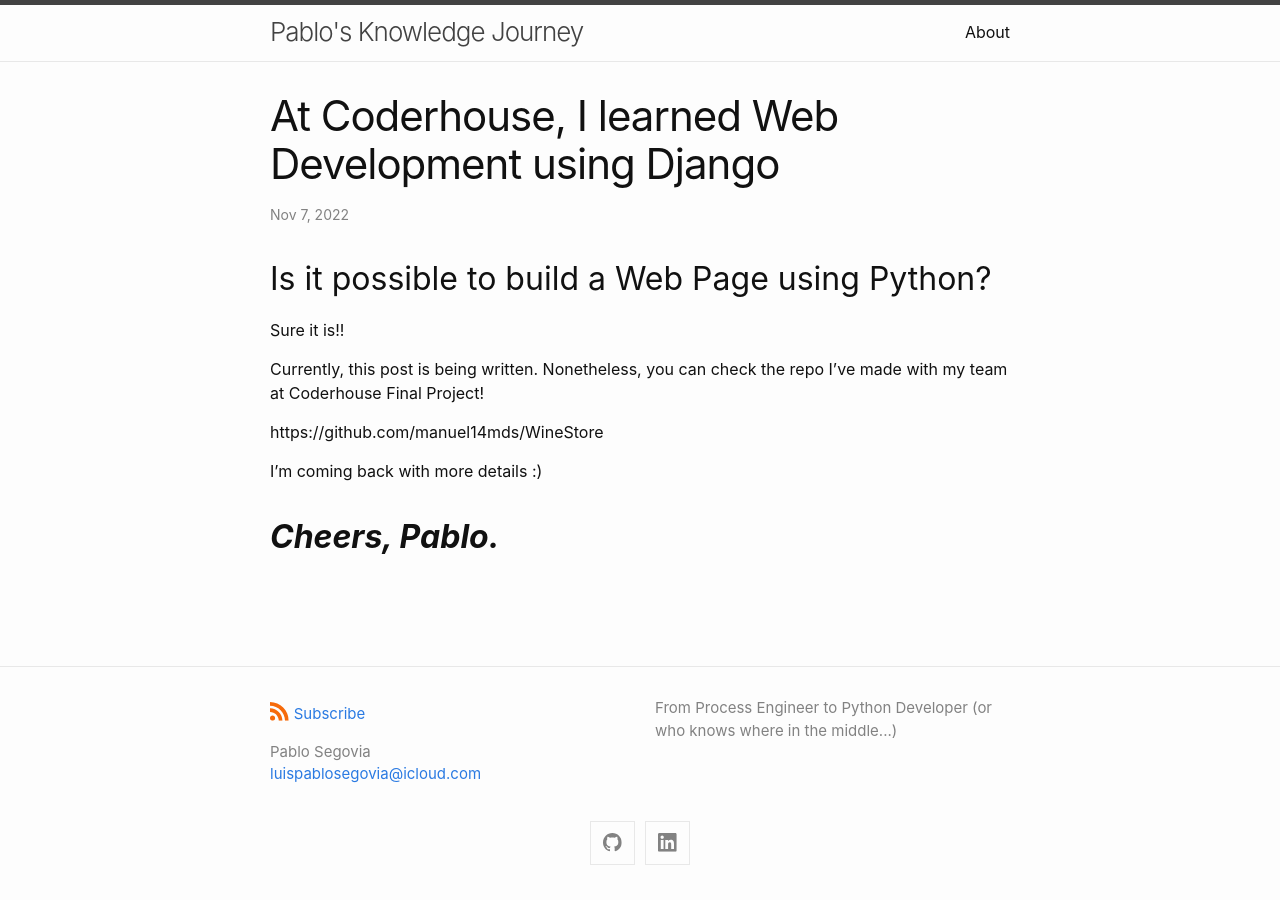
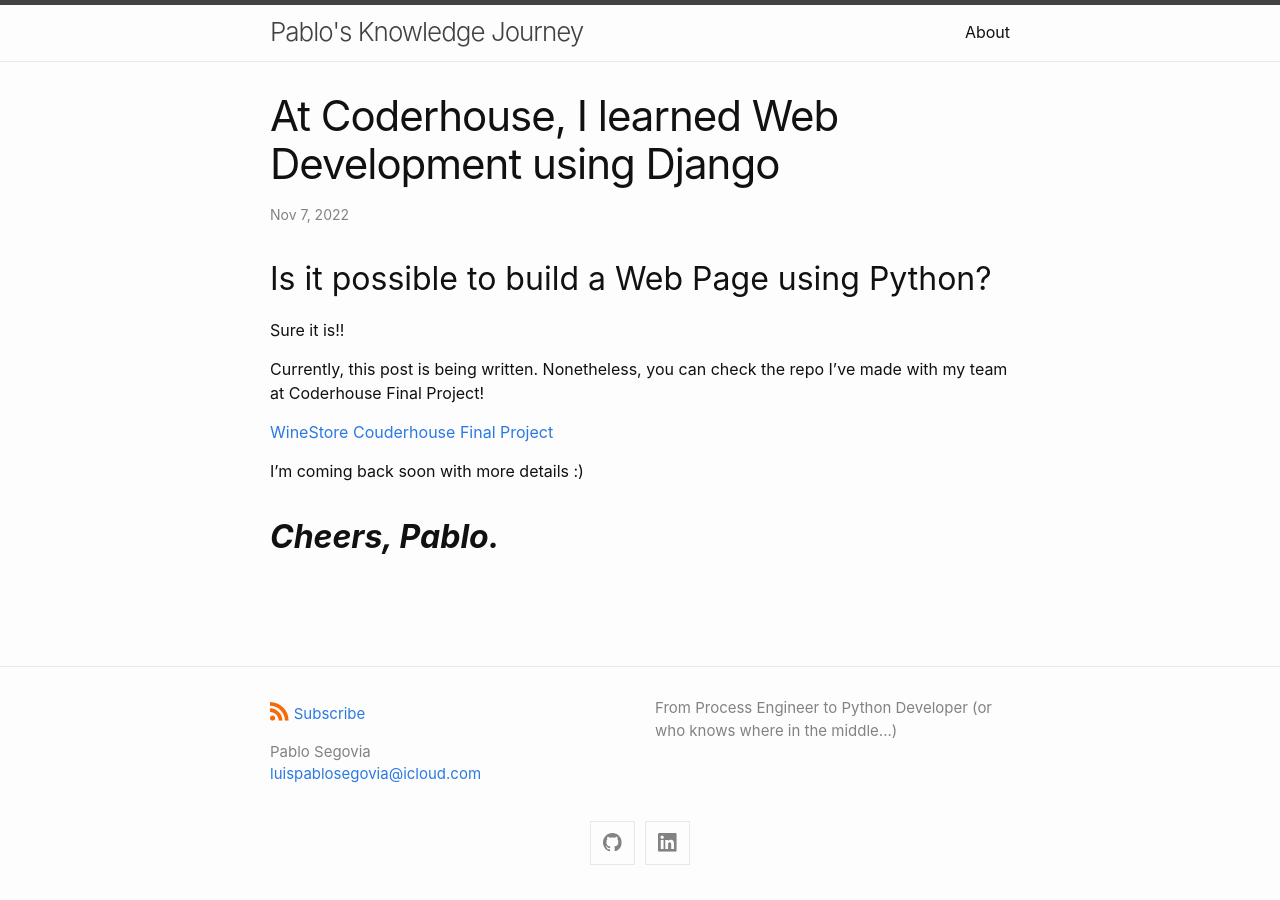
Before and after one commit to manoloacademia/my-jekyll-docker-website, a Jekyll site: the page built from _posts/2022-11-07-Django-Coderhouse.md, in a window 1280 px wide. Built offline with Jekyll 4.4.1, drawn with Linux system fonts in a browser that asks for light colours.

Commit message:
Update 2022-11-07-Django-Coderhouse.md

```diff
--- a/_posts/2022-11-07-Django-Coderhouse.md
+++ b/_posts/2022-11-07-Django-Coderhouse.md
@@ -10,8 +10,8 @@ Sure it is!!
 
 Currently, this post is being written. Nonetheless, you can check the repo I've made with my team at Coderhouse Final Project!
 
-https://github.com/manuel14mds/WineStore
+[WineStore Couderhouse Final Project](https://github.com/manuel14mds/WineStore)
 
-I'm coming back with more details :)
+I'm coming back soon with more details :)
 
 ## *__Cheers, Pablo.__*
```
